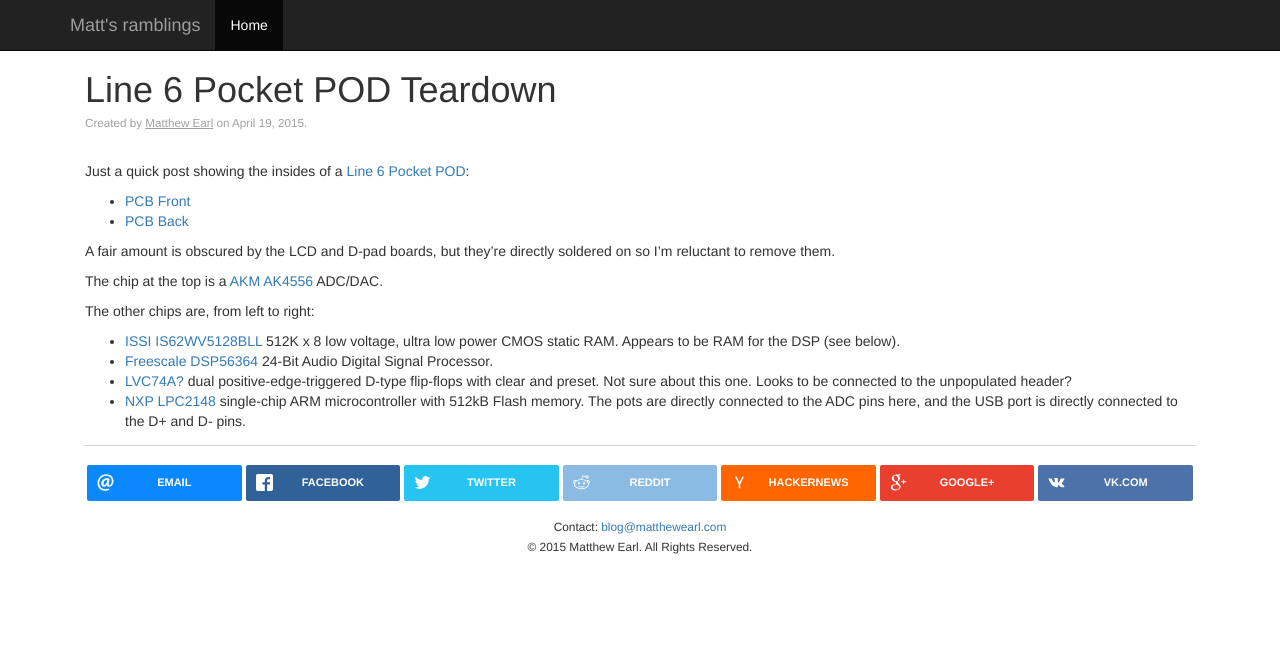
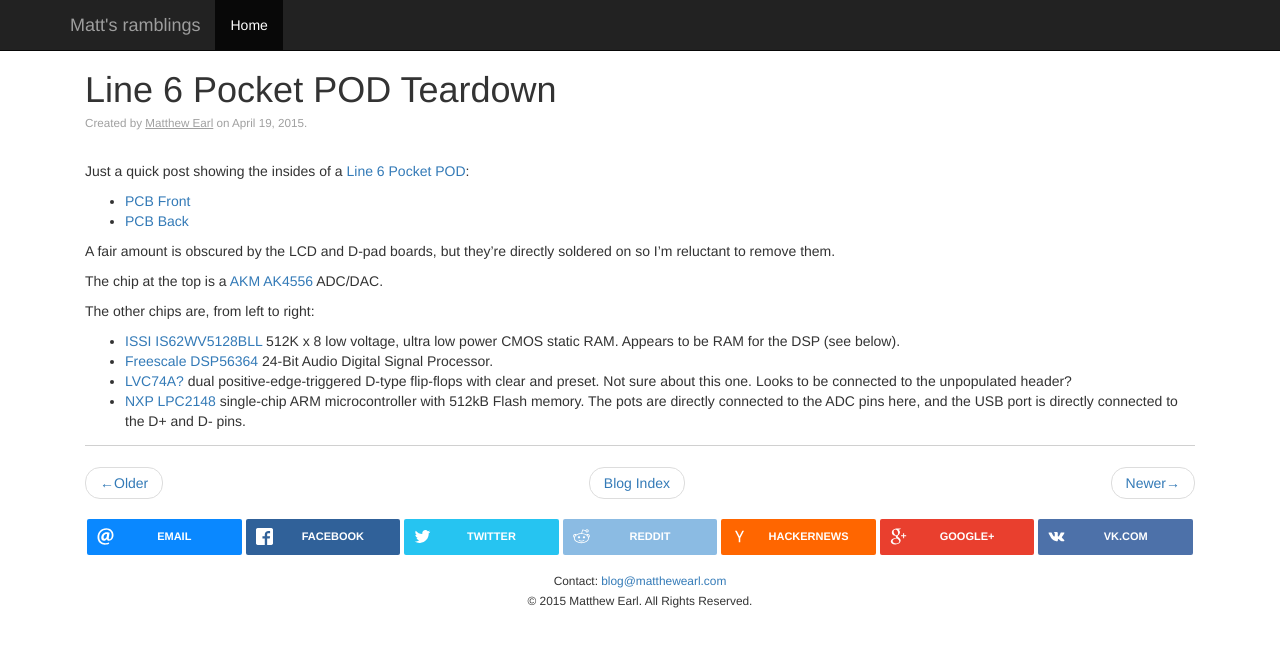
Before and after one commit to matthewearl/matthewearl.github.io, a Jekyll site: the page built from _posts/2015-04-19-pocket-pod-teardown.md, in a window 1280 px wide. Shown: the top 647 px of the page. Built offline with Jekyll 4.4.1, drawn with Linux system fonts in a browser that asks for light colours; nearby versions of some CDN libraries.

Commit message:
Add Older and Newer links at the bottom of blog posts

```diff
--- a/_layouts/default.html
+++ b/_layouts/default.html
@@ -62,6 +62,28 @@
           </div>
           {% endif %}
 
+          {% unless page.blogindex %}
+            <nav>
+              <ul class="pager">
+                <li
+                  {% if page.previous %}
+                      class="previous"
+                  {% else %}
+                      class="previous disabled"
+                  {% endif %}
+                >
+                <a href="{{ page.previous.url }}"><span aria-hidden="true">&larr;</span>Older</a></li>
+                <li><a href="/">Blog Index</a></li>
+                <li
+                  {% if page.next %}
+                      class="next"
+                  {% else %}
+                      class="next disabled"
+                  {% endif %}
+                ><a href="{{ page.next.url }}">Newer<span aria-hidden="true">&rarr;</span></a></li>
+              </ul>
+            </nav>
+          {% endunless %}
           {% include sharing.html %}
       </div>
     </div><!-- /.container -->
--- a/index.html
+++ b/index.html
@@ -2,6 +2,7 @@
 layout: default
 title: Posts
 nosharinglinks: 1
+blogindex: 1
 ---
 
 Here are all my blog posts:
```
